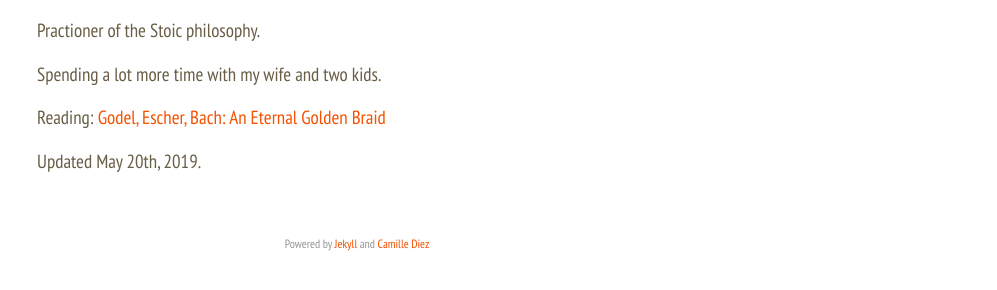
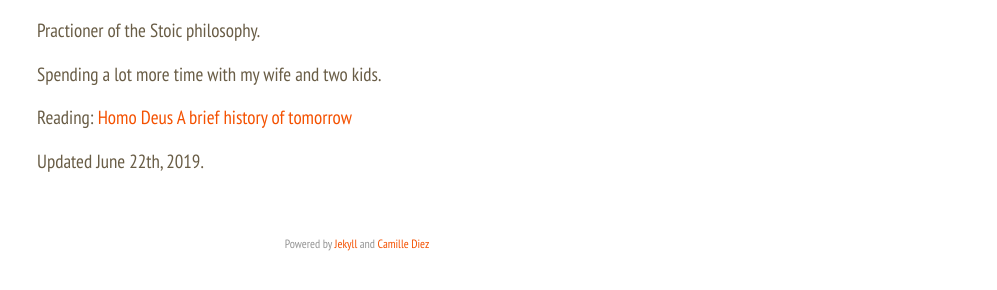
Before and after one commit to gerep/gerep.github.io, a Jekyll site: the page built from now.md, in a window 1280 px wide. Shown: the part 288-578 px from the top of the page, without its empty margins (283-1280 px from the left). Built offline with Jekyll 4.4.1, drawn with Linux system fonts in a browser that asks for light colours; nearby versions of some CDN libraries.

Commit message:
Update now.md

```diff
--- a/now.md
+++ b/now.md
@@ -14,6 +14,6 @@ Practioner of the Stoic philosophy.
 
 Spending a lot more time with my wife and two kids.
 
-Reading: [Godel, Escher, Bach: An Eternal Golden Braid](https://www.amazon.com.br/Godel-Escher-Bach-Eternal-Golden/dp/0465026567)
+Reading: [Homo Deus A brief history of tomorrow](https://www.amazon.com/Homo-Deus-Brief-History-Tomorrow/dp/0062464310)
 
-Updated May 20th, 2019.
+Updated June 22th, 2019.
```
